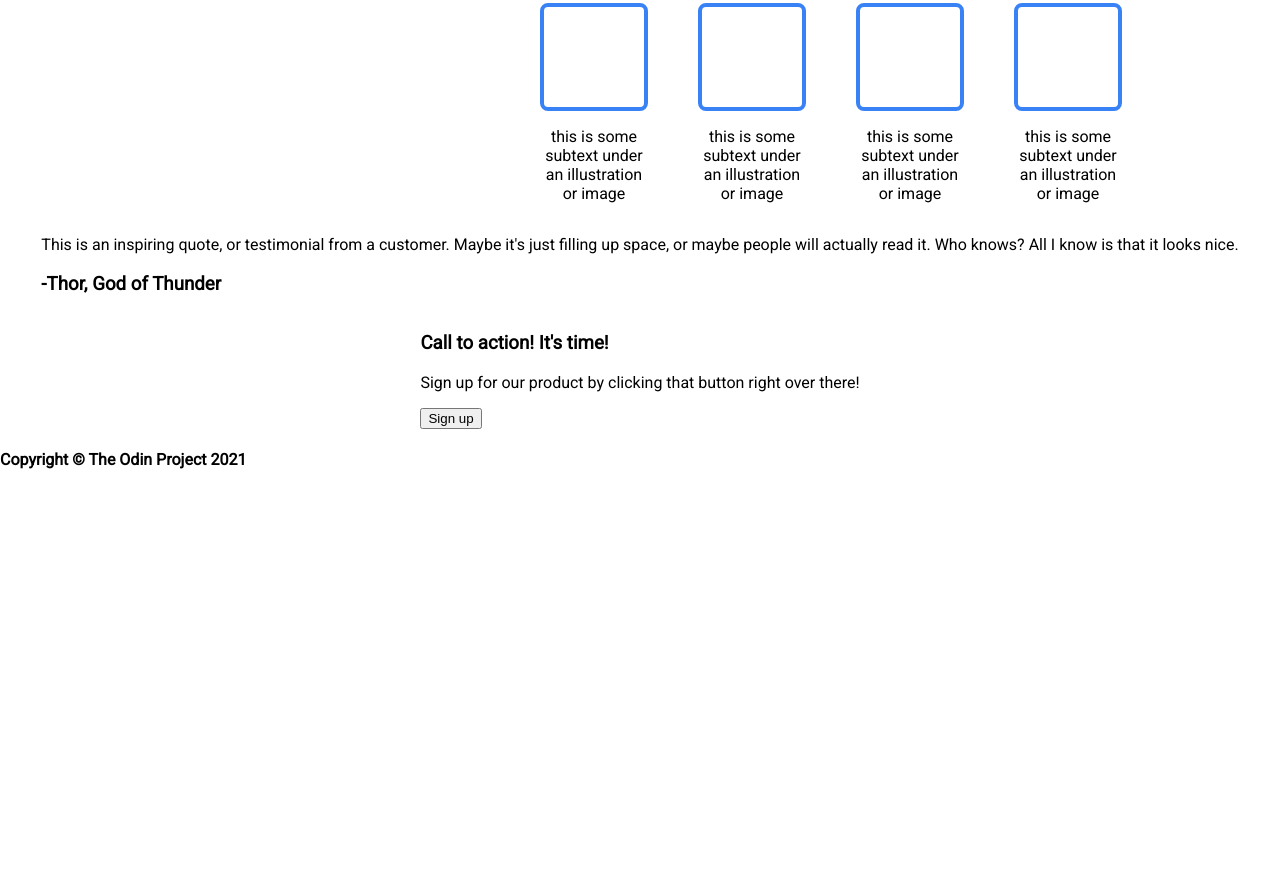
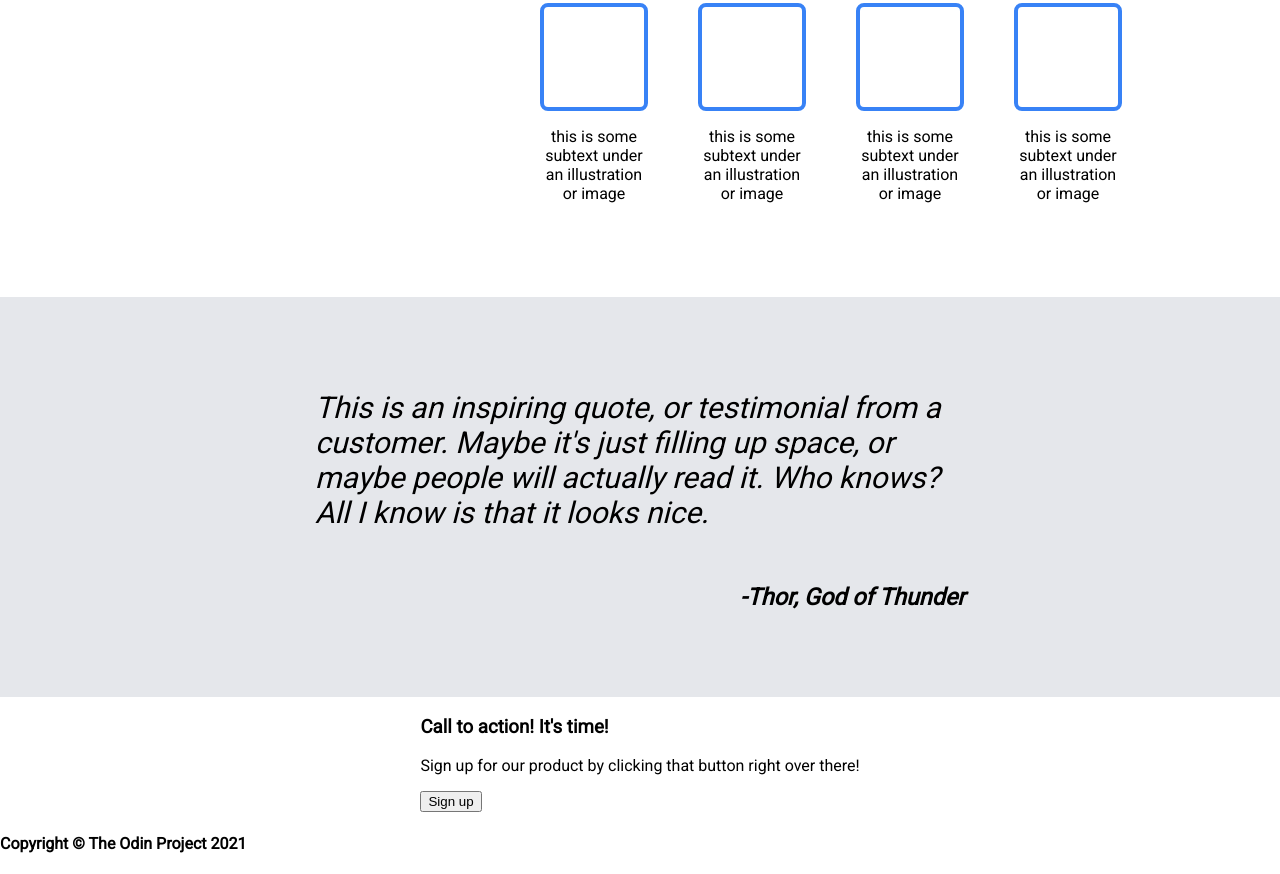
Before and after one commit to NeverMoreDown/Odin-Landing-Page, a plain HTML site: page index.html in a window 1280 px wide. Shown: the part 599-1473 px from the top of the page. Before the commit the page ends 1089 px from the top, so only its background shows below. Drawn offline with Linux system fonts and the light colour scheme.

Commit message:
add style for main-3

```diff
--- a/index.html
+++ b/index.html
@@ -55,12 +55,16 @@
             </div>
             <div class="main-3">
                 <div class="quote">
+                    <div class="quote-text">
                         <p>This is an inspiring quote, or testimonial from a
                         customer. Maybe it's just filling up space, or
                         maybe people will actually read it. Who knows?
                         All I know is that it looks nice.
                         </p>
+                    </div>
+                    <div class="quote-author">
                         <h3>-Thor, God of Thunder</h3>
+                    </div>
                 </div>
             </div>
             <div class="main-4">
--- a/style.css
+++ b/style.css
@@ -115,6 +115,7 @@ ul {
     flex-direction: column;
     justify-content: center;
     align-items: center;
+    height: 450px;
     gap: 52px;
     width: 100vw;
   }
@@ -135,3 +136,29 @@ ul {
     flex: 1 1 auto;
     text-align: center;
   }
+
+  .main-3 {
+    display: flex;
+    justify-content: center;
+    align-items: center;
+    height: 400px;
+    width: 100vw;
+    background-color: #e5e7eb;
+  }
+
+
+.quote {
+    display: flex;
+    flex-direction: column;
+    align-items: flex-end;
+    font-weight: light;
+    font-style: italic;
+    font-size: 30px;
+    width: 650px;
+}
+
+.quote-author {
+    font-size: 20px;
+    font-weight: bold;
+    font-style: italic;
+}
```
Lines whose indentation alone changed are shown as unchanged.
